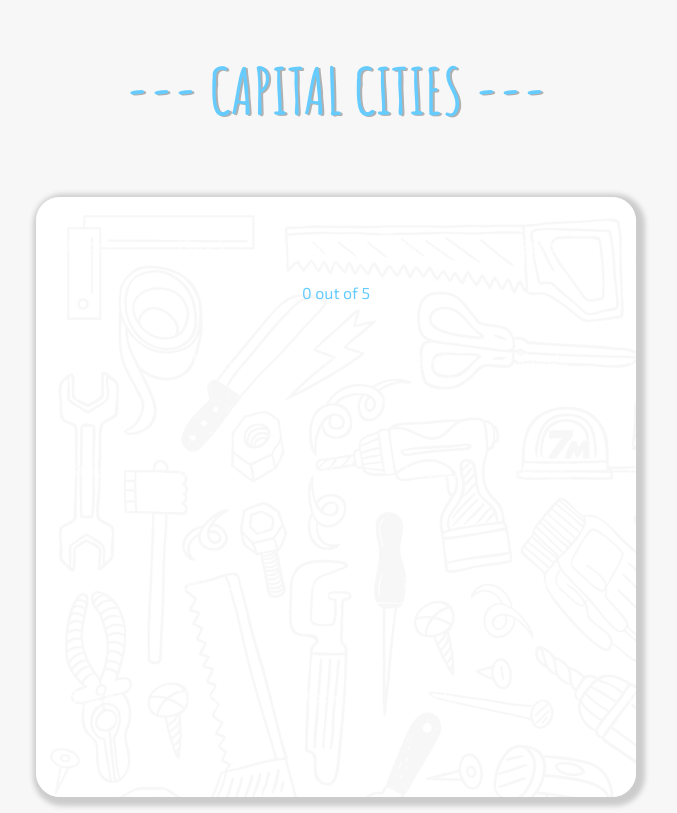
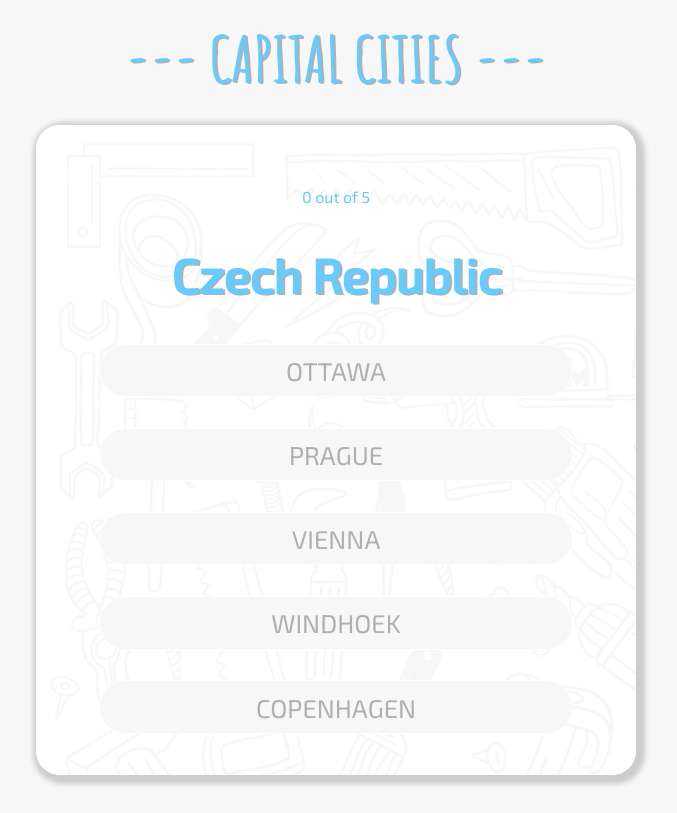
Before and after one commit to yonayen/QuizApp, a plain HTML site: page index.html in a window 1280 px wide. Shown: the whole page, without its empty margins (304-981 px from the left). Drawn offline with nearby package versions, Linux system fonts and the light colour scheme.

Commit message:
remove title margin to fit all on page

```diff
--- a/css/style.css
+++ b/css/style.css
@@ -12,7 +12,7 @@ body {
 .title {
 	font-size: 4rem;
 	text-align: center;
-	margin: 0.5em auto;
+	margin: 0em auto;
 	font-family: 'Amatic SC',
 	 cursive;
 	color: #66CCFF;
@@ -25,11 +25,11 @@ body {
 	background-image: url("../images/tools-image.jpg");
 	background-repeat: repeat-x;
 	width: 600px;
-	height: 600px;
-	margin: 1em auto;
+	height: 650px;
+	margin: 0.5em auto;
 	font-family: 'Exo 2', sans-serif;
 	text-align: center;
-	padding: 2em 2em;
+	padding: 0.5em 2em;
 	border-radius: 1.5em;
 	box-sizing: border-box;
 	box-shadow: 3px 3px 5px 6px #ccc;
--- a/js/app.js
+++ b/js/app.js
@@ -8,7 +8,7 @@ var options = [];
 
 function loadQuestions() {
 	$.getJSON("questions.json", function (data){
-		options = data.questions
+		options = data.options
 		restartQuiz();
 	});
 }
```
Also changed, not shown: questions.json (+5 -5 lines).
